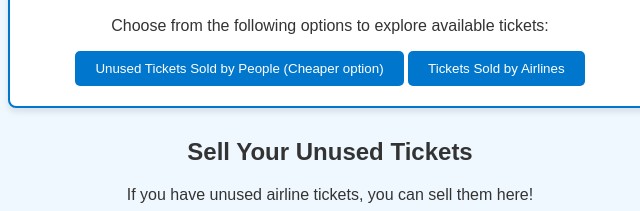
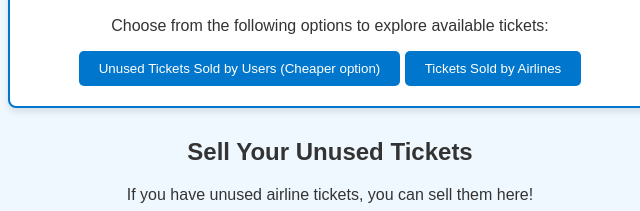
Before and after one commit to IconicIconic/FlightFlip, a plain HTML site: page Front-End/index.html in a window 1280 px wide. Shown: the part 564-775 px from the top of the page, 310-950 px from the left. Drawn offline with Linux system fonts and the light colour scheme.

```diff
--- a/Front-End/index.html
+++ b/Front-End/index.html
@@ -223,8 +223,8 @@
 <div class="info-box">
     <h2>Explore Tickets</h2>
     <p>Choose from the following options to explore available tickets:</p>
-    <!-- Button for Tickets Sold by People -->
-    <button onclick="window.location.href='search-user-tickets.html'">Unused Tickets Sold by People (Cheaper option)</button>
+    <!-- Button for Tickets Sold by users -->
+    <button onclick="window.location.href='search-user-tickets.html'">Unused Tickets Sold by Users (Cheaper option)</button>
     <!-- Button for Tickets Sold by Airlines -->
     <button onclick="window.location.href='view-airline-tickets.html'">Tickets Sold by Airlines</button>
 </div>
```
